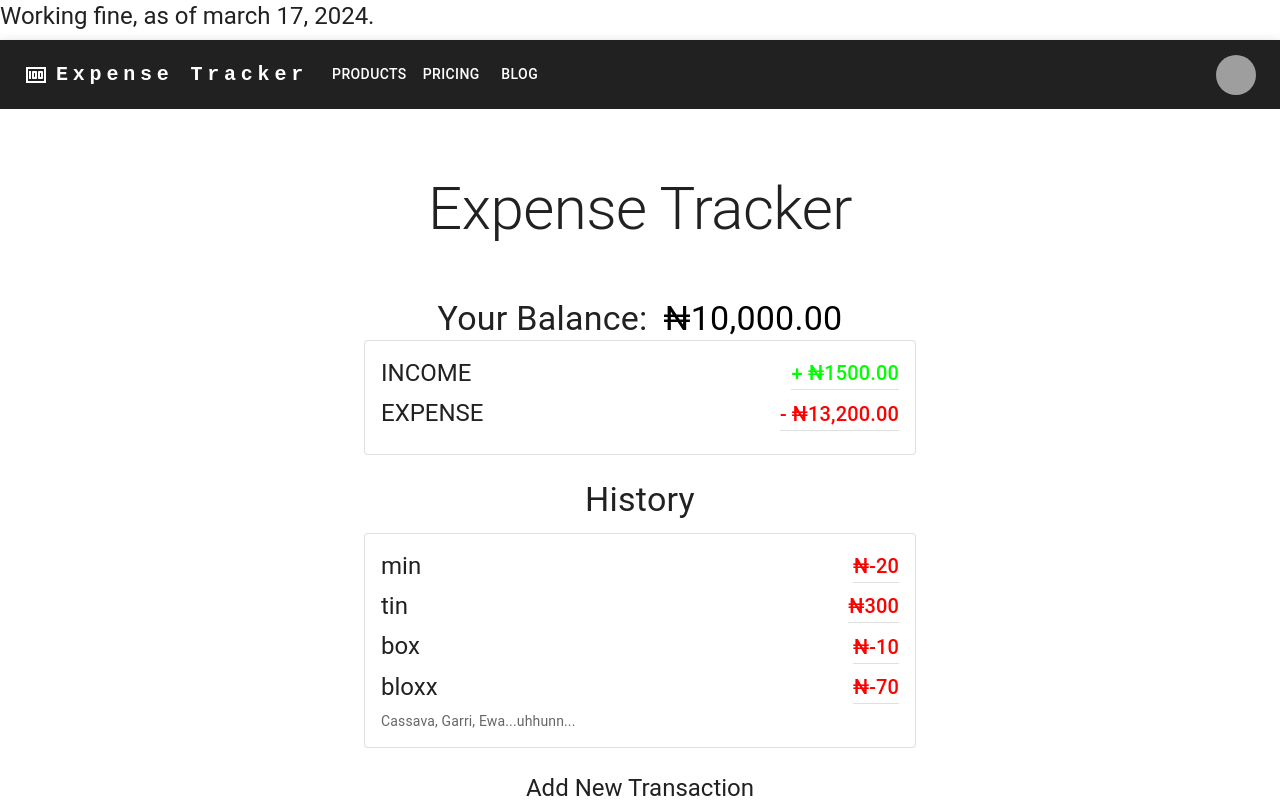
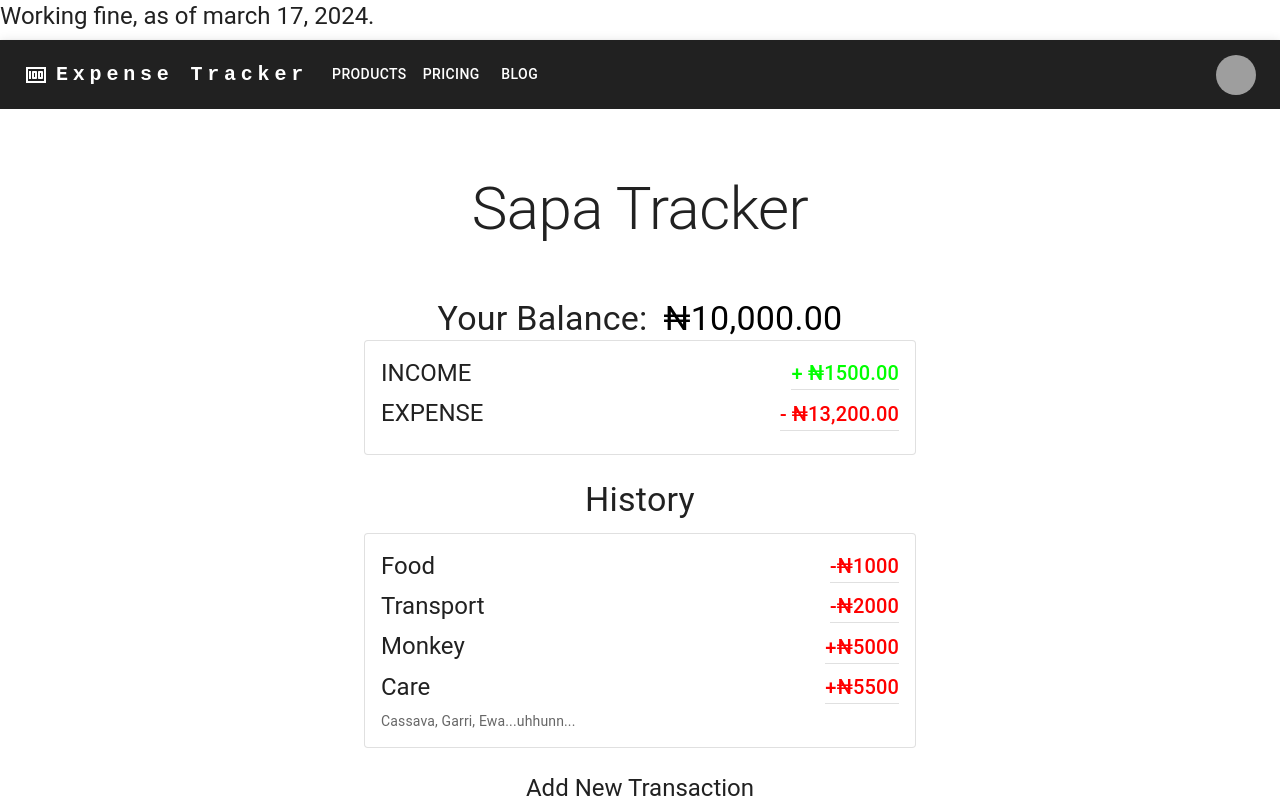
Before and after one commit to maximus-kai/Budget, a React (Create React App) app: page / in a window 1280 px wide. Shown: the top 800 px of the page. Built offline with nearby package versions, Linux system fonts and the light colour scheme; grey boxes are pictures that could not be loaded.

Commit message:
made a few changes to the Vocabulary and sign expression

```diff
--- a/src/Components/AddTransaction.js
+++ b/src/Components/AddTransaction.jsx
@@ -29,7 +29,7 @@ export default function AddTransaction() {
           value={text}
           onChange={(e)=>{setText(e.target.value);console.log(e.target.value)}}
           defaultValue="Transport"
-          helperText="Negative = Expense, Positive = Income"
+          helperText="Negative: Nah Billin', Positive: Nah Income"
         />
         <br/>
         <FormControl fullWidth >
--- a/src/Components/Heading.js
+++ b/src/Components/Heading.jsx
@@ -12,7 +12,7 @@ const Heading = () => {
          align="center"
          color="text.primary"
          component="div">
-            Expense Tracker
+            Sapa Tracker
      </Typography>
 
   )
--- a/src/Components/History.js
+++ b/src/Components/History.jsx
@@ -5,6 +5,13 @@ import Typography from '@mui/material/Typography';
 import AddTransaction from './AddTransaction';
 
 const History = ({Transaction}) => {
+  let sign;
+  if (Transaction.something <0){
+     sign = "-";
+  }
+    else{
+     sign = "+";
+  }
   return (
     <Stack direction="row" justifyContent="space-between" alignItems="center">
             <Typography gutterBottom variant="h5" component="div">
@@ -15,7 +22,7 @@ const History = ({Transaction}) => {
             align="center"
             color="#FF0000"
             component="div">
-            ₦{Transaction.something}
+            {sign}₦{Math.abs(Transaction.something)}
             <Divider/>
             </Typography>
           </Stack>
--- a/src/context/GlobalState.js
+++ b/src/context/GlobalState.js
@@ -5,10 +5,10 @@ import AppReducer from './AppReducer';
 // Initial State
 const initialState = {
    transactions: [
-        {id:1,description:"min",something: -20},
-        {id:2,description:"tin",something: 300},
-        {id:3,description:"box",something: -10},
-        {id:4,description:"bloxx",something: -70},
+        {id:1,description:"Food",something: -1000},
+        {id:2,description:"Transport",something: -2000},
+        {id:3,description:"Monkey",something: +5000},
+        {id:4,description:"Care",something: +5500},
     ]
 }
 // Create Context
```
Also changed, not shown: src/App.jsx (renamed from src/App.js), src/Components/Balance.jsx (renamed from src/Components/Balance.js), src/Components/HistoryList.jsx (renamed from src/Components/HistoryList.js), src/Components/Nav.jsx (renamed from src/Components/Nav.js), src/Components/Summary.jsx (renamed from src/Components/Summary.js).
